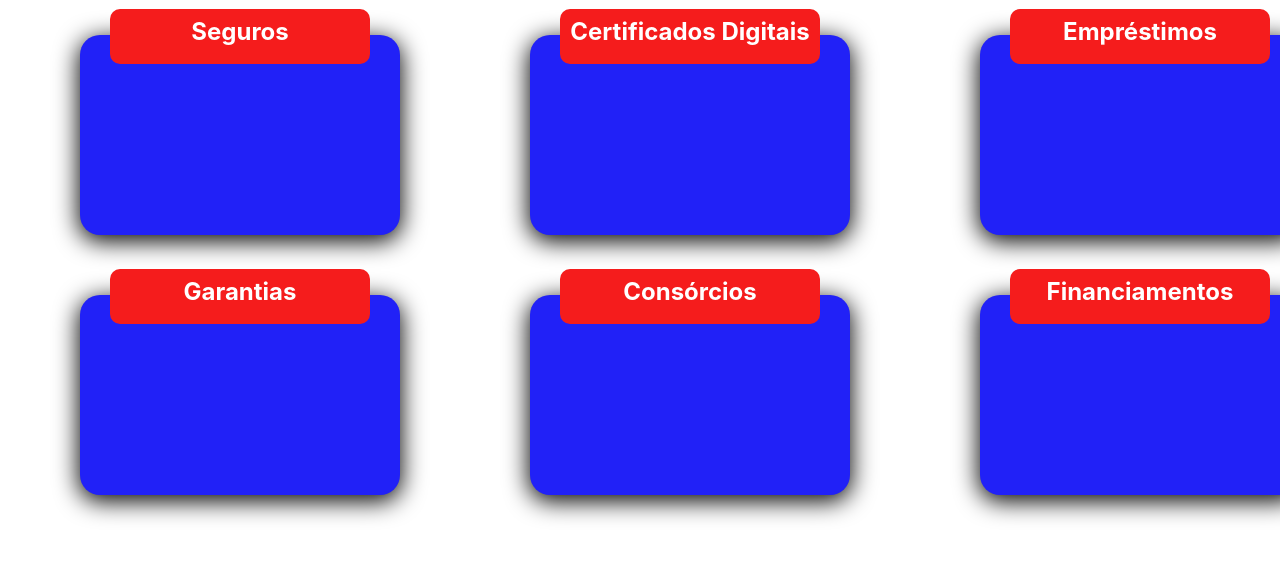
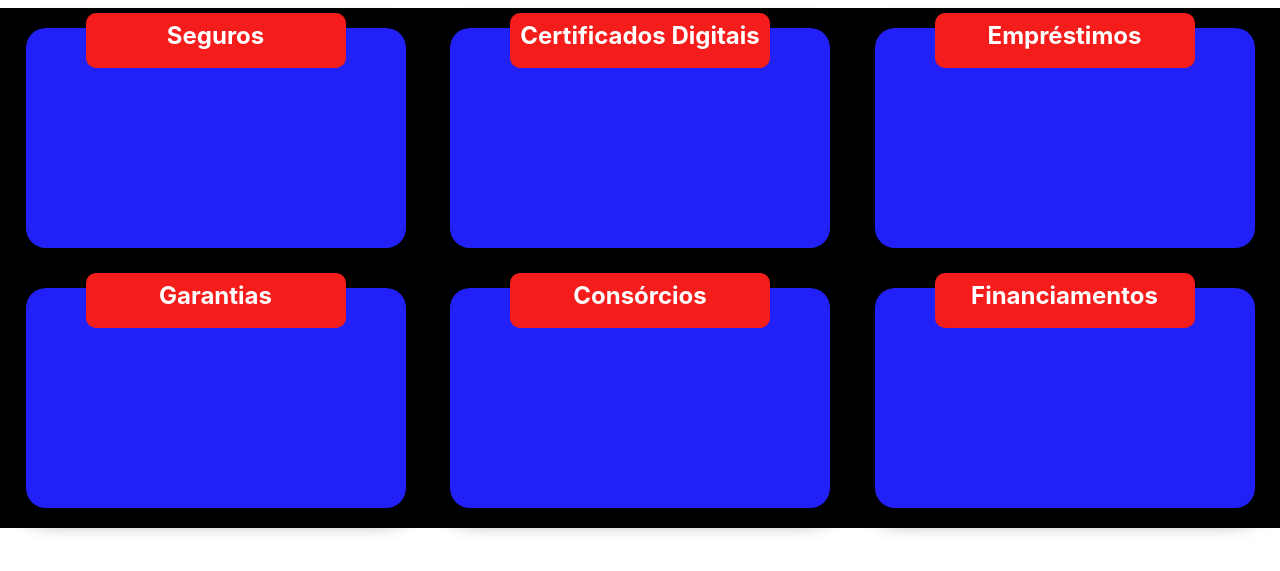
Before and after one commit to rafaelcarvalho-git/e2sweb, a plain HTML site: page servicos.html in a window 1280 px wide. Shown: the part 125-696 px from the top of the page. Drawn offline with Linux system fonts and the light colour scheme.

Commit message:
commit 20/01

```diff
--- /dev/null
+++ b/css/certificados.css
@@ -0,0 +1,5 @@
+/***CERTIFICADOS***/
+.title {
+    text-align: center;
+    margin: 0.7rem auto;
+}
--- a/css/servicos.css
+++ b/css/servicos.css
@@ -4,67 +4,52 @@
     margin: 0.7rem auto;
 }
 
-.container-servicos {
-    background: white;
+.box-servicos {
+    background: black;
+    text-align: center;
 }
 
 .box {
     border-radius: 20px;
     background: rgb(33, 33, 247);
-    width: 320px;
-    height: 200px;
-    position: absolute;
+    width: 380px;
+    height: 220px;
+    display: inline-block;
     box-shadow: 0px 5px 25px 1px black;
-    margin-bottom: 100px;
+    margin: 20px;
+
+
 }
 
 .box:hover {
     background: rgb(7, 7, 92);
 }
 
-#box-seguros {
-    top: 160px;
-    left: 80px;
-}
-
-#box-certificados {
-    top: 160px;
-    left: 530px;
-}
-
-#box-emprestimos {
-    top: 160px;
-    left: 980px;
-}
-
-#box-garantias {
-    top: 420px;
-    left: 80px;
-}
-
-#box-consorcios {
-    top: 420px;
-    left: 530px;
-}
-
-#box-financiamentos {
-    top: 420px;
-    left: 980px;
-}
 
 .title-box {
     background: rgb(245, 28, 28);
     border-radius: 10px;
     width: 260px;
     height: 55px;
+    display: inline-block;
     text-align: center;
-    position: absolute;
-    top: -26px;
-    left: 30px;
+    margin-top: -50px;
+
 }
+
+
 
 h2 {
     text-align: center;
     padding-top: 0.5rem;
     color: white;
 }
+
+
+@media all and (max-width: 700px) {
+.box {
+    width: 55vw;
+    margin-left: 25%;
+    margin-right: 25%;
+    }
+}
--- a/servicos.html
+++ b/servicos.html
@@ -1,5 +1,5 @@
 <!DOCTYPE html>
-<html lang="pt-br">
+<html lang="en">
 <head>
     <meta charset="UTF-8">
     <meta http-equiv="X-UA-Compatible" content="IE=edge">
@@ -18,7 +18,7 @@
                 <div class="line3"></div>
         </div>
         <ul class="nav-list">
-            <li><a href="home.html">Home</a></li>
+            <li><a href="index.html">Home</a></li>
             <li><a href="certificados.html">Certificados</a></li>
             <li><a href="servicos.html">Serviços</a></li>
             <li><a href="contato.html">Contato</a></li>
@@ -27,9 +27,7 @@
     <h1 class="title">Confira os serviços realizados pela E2S.</h1>
     </header>
 
-
-
-<div class="container-servicos">
+<div class="box-servicos">
     <div class="box" id="box-seguros">
         <div class="title-box">
             <h2>Seguros</h2>
@@ -67,5 +65,6 @@
     </div>
 </div>
 
+<script src="js/navbar.js"></script>
 </body>
 </html>
```
Also changed, not shown: certificados.html (+20 -14 lines), contato.html (+1 -1 lines), index.html (renamed from home.html, +2 -2 lines). Lines whose indentation alone changed are shown as unchanged.
